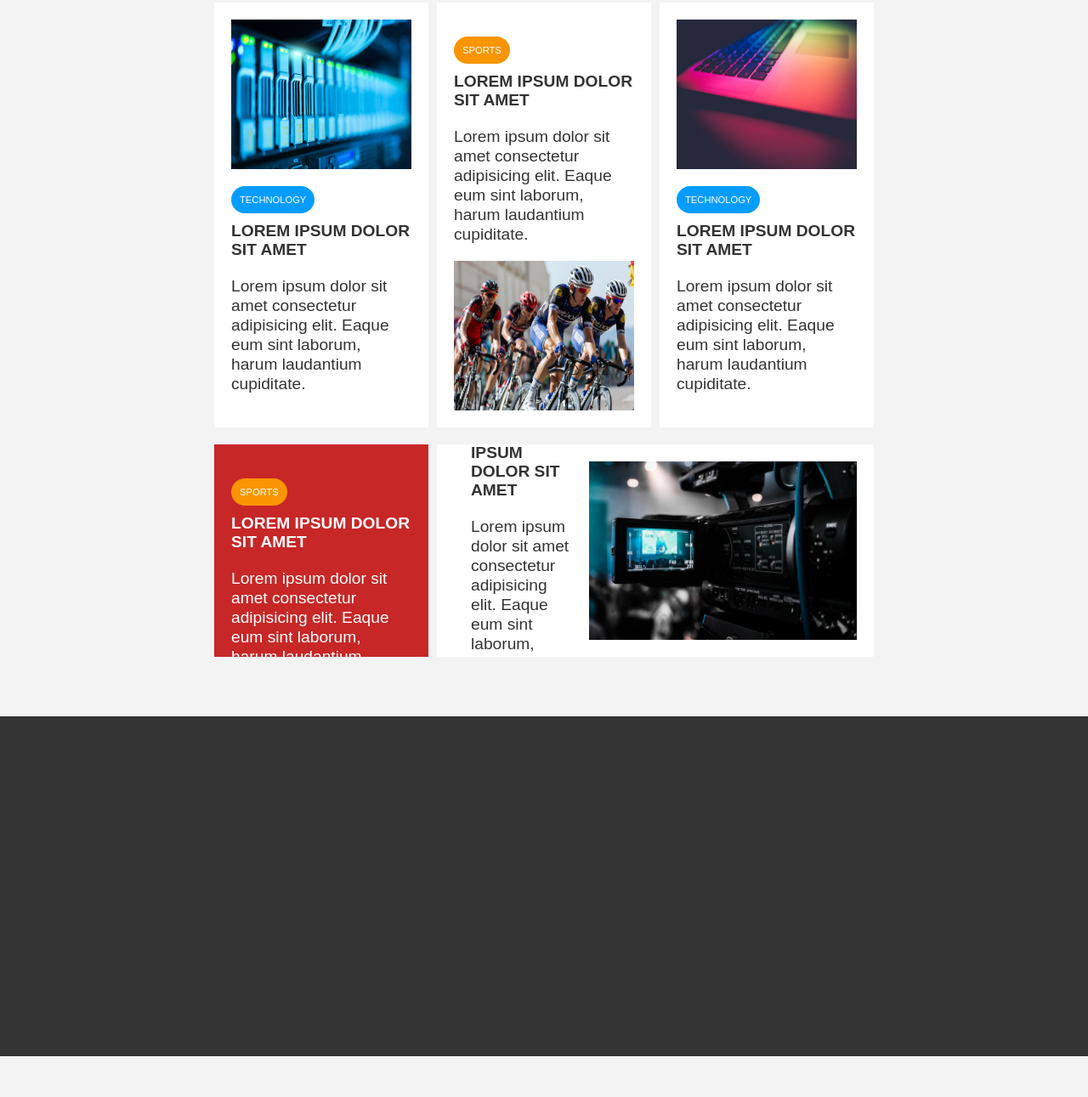
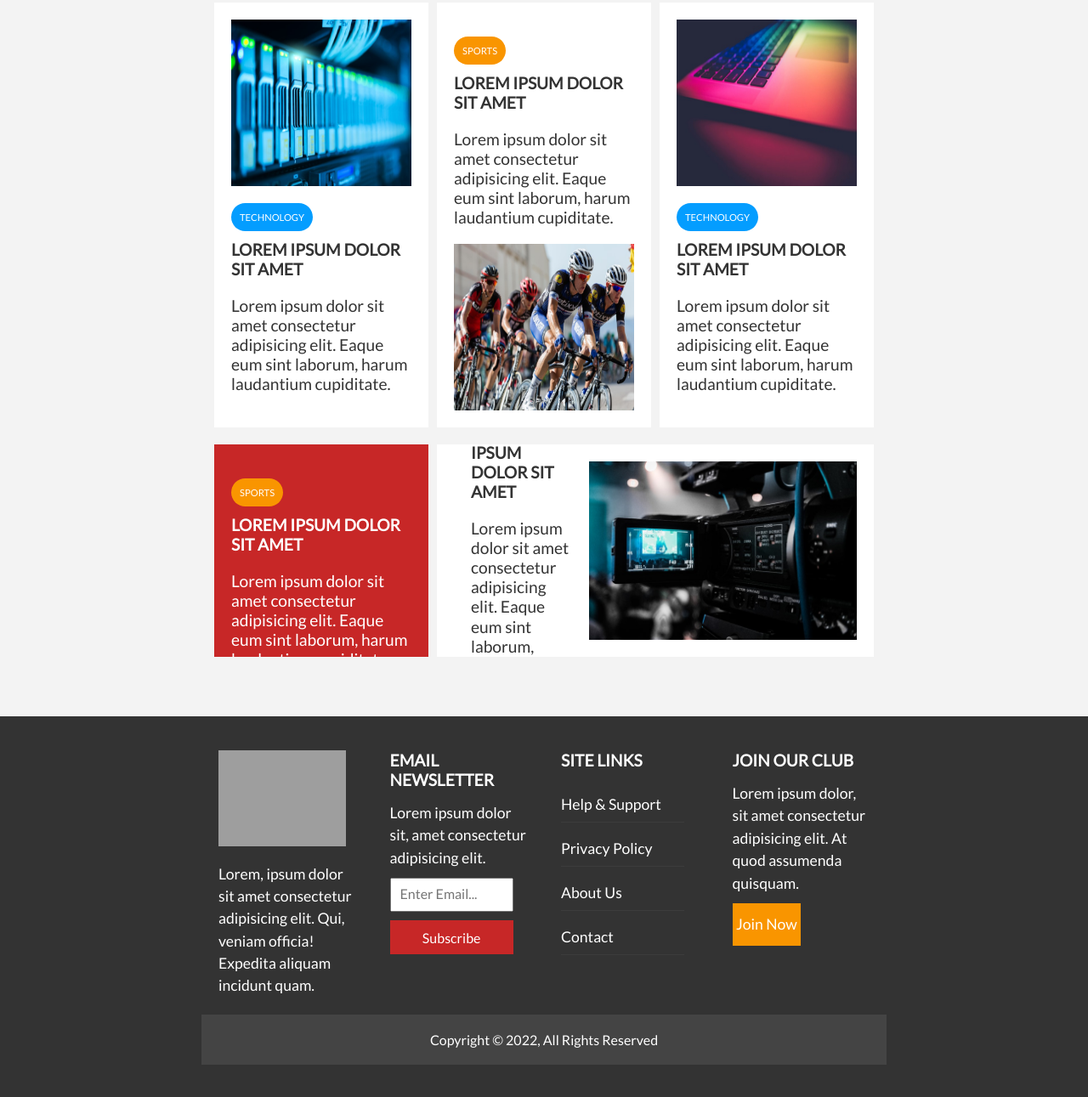
Before and after one commit to zachfotis/sports_news_clone, a plain HTML site: page index.html in a window 1280 px wide. Shown: the part 1199-2490 px from the top of the page at 85% size. Before the commit the page ends 2442 px from the top, so only its background shows below. Drawn offline with Linux system fonts and the light colour scheme; grey boxes are pictures that could not be loaded.

Commit message:
add footer finilize project

```diff
--- a/index.html
+++ b/index.html
@@ -7,7 +7,10 @@
     <meta name="viewport" content="width=device-width, initial-scale=1.0">
     <title>Sports</title>
     <script src="https://kit.fontawesome.com/ccfb8cb09c.js" crossorigin="anonymous"></script>
+    <!-- CSS Link -->
     <link rel="stylesheet" href="./style.css">
+    <!-- Google Fonts Link -->
+    <link href="https://fonts.googleapis.com/css?family=Lato%7CStaatliches" rel="stylesheet">
 </head>
 
 <body>
@@ -118,7 +121,37 @@
     <!-- Footer -->
 
     <footer>
-
+        <div class="content">
+            <div class="col1">
+                <img src="https://www.freepnglogos.com/uploads/sport-png/file-logo-sport-svg-wikimedia-commons-4.png"
+                    alt="">
+                <p>Lorem, ipsum dolor sit amet consectetur adipisicing elit. Qui, veniam officia! Expedita aliquam
+                    incidunt quam.</p>
+            </div>
+            <div class="col2">
+                <h1>EMAIL NEWSLETTER</h1>
+                <p>Lorem ipsum dolor sit, amet consectetur adipisicing elit.</p>
+                <input type="email" name="email" id="email" placeholder="Enter Email...">
+                <button>Subscribe</button>
+            </div>
+            <div class="col3">
+                <h1>SITE LINKS</h1>
+                <ul>
+                    <li>Help & Support</li>
+                    <li>Privacy Policy</li>
+                    <li>About Us</li>
+                    <li>Contact</li>
+                </ul>
+            </div>
+            <div class="col4">
+                <h1>JOIN OUR CLUB</h1>
+                <p>Lorem ipsum dolor, sit amet consectetur adipisicing elit. At quod assumenda quisquam.</p>
+                <button>Join Now</button>
+            </div>
+        </div>
+        <div class="copyright">
+            <p>Copyright &copy; 2022, All Rights Reserved</p>
+        </div>
     </footer>
 </body>
 
--- a/style.css
+++ b/style.css
@@ -17,6 +17,7 @@
     margin: 0;
     padding: 0;
     box-sizing: border-box;
+    font-family: 'Lato', sans-serif;
 }
 
 body {
@@ -332,12 +333,170 @@ section .grid .card6 .content>* {
 }
 
 /*--------------- FOOTER ---------------*/
-
 footer {
     width: 100%;
-    height: 400px;
+    padding: 40px 20px;
     background-color: var(--grey);
     display: flex;
+    flex-direction: column;
+    justify-content: flex-start;
+    align-items: center;
+    position: relative;
+}
+
+/* Content Columns */
+footer .content {
+    width: 65%;
+    display: flex;
     justify-content: center;
-    align-items: center;
+    align-items: flex-start;
 }
+
+footer .content>* {
+    flex: 1;
+}
+
+/* Col 1 */
+footer .content .col1 {
+    padding: 0 20px 20px 20px;
+    display: flex;
+    flex-direction: column;
+    justify-content: flex-start;
+    align-items: flex-start;
+}
+
+footer .content .col1 img {
+    width: 150px;
+    margin-bottom: 20px;
+}
+
+footer .content .col1 p {
+    font-size: 1.1rem;
+    color: var(--white);
+    line-height: 1.5;
+}
+
+/* Col 2 */
+footer .content .col2 {
+    padding: 0 20px 20px 20px;
+    display: flex;
+    flex-direction: column;
+    justify-content: flex-start;
+    align-items: flex-start;
+}
+
+footer .content .col2 h1 {
+    font-size: 1.2rem;
+    color: var(--white);
+    margin-bottom: 15px;
+}
+
+footer .content .col2 p {
+    font-size: 1.1rem;
+    color: var(--white);
+    margin-bottom: 10px;
+    line-height: 1.5;
+}
+
+footer .content .col2 input {
+    width: 90%;
+    height: 40px;
+    margin-bottom: 10px;
+}
+
+footer .content .col2 input::-webkit-input-placeholder {
+    /* Chrome/Opera/Safari */
+    padding: 5px 10px;
+    font-size: 1rem;
+}
+
+footer .content .col2 input::-moz-placeholder {
+    /* Firefox 19+ */
+    padding: 5px 10px;
+    font-size: 1rem;
+}
+
+footer .content .col2 button {
+    width: 90%;
+    height: 40px;
+    margin-bottom: 10px;
+    color: var(--white);
+    background-color: var(--red);
+    border: none;
+    font-size: 1rem;
+}
+
+/* Col 3 */
+footer .content .col3 {
+    padding: 0 20px 20px 20px;
+    display: flex;
+    flex-direction: column;
+    justify-content: flex-start;
+    align-items: flex-start;
+}
+
+footer .content .col3 h1 {
+    font-size: 1.2rem;
+    color: var(--white);
+    margin-bottom: 30px;
+}
+
+footer .content .col3 ul {
+    list-style: none;
+    width: 90%;
+    padding: 0;
+    margin: 0;
+}
+
+footer .content .col3 ul li {
+    margin-bottom: 20px;
+    padding-bottom: 10px;
+    font-size: 1.1rem;
+    color: var(--white);
+    border-bottom: 1px solid #77777723;
+}
+
+/* Col 4 */
+footer .content .col4 {
+    padding: 0 20px 20px 20px;
+    display: flex;
+    flex-direction: column;
+    justify-content: flex-start;
+    align-items: flex-start;
+}
+
+footer .content .col4 h1 {
+    font-size: 1.2rem;
+    color: var(--white);
+    margin-bottom: 15px;
+}
+
+footer .content .col4 p {
+    font-size: 1.1rem;
+    color: var(--white);
+    margin-bottom: 10px;
+    line-height: 1.5;
+}
+
+footer .content .col4 button {
+    width: 50%;
+    height: 50px;
+    margin-bottom: 10px;
+    color: var(--white);
+    background-color: var(--orange);
+    border: none;
+    font-size: 1.1rem;
+}
+
+/* Copyright Bar */
+footer .copyright {
+    width: 65%;
+    padding: 20px;
+    background-color: #444444;
+}
+
+footer .copyright p {
+    color: var(--white);
+    font-size: 1rem;
+    text-align: center;
+}
```
